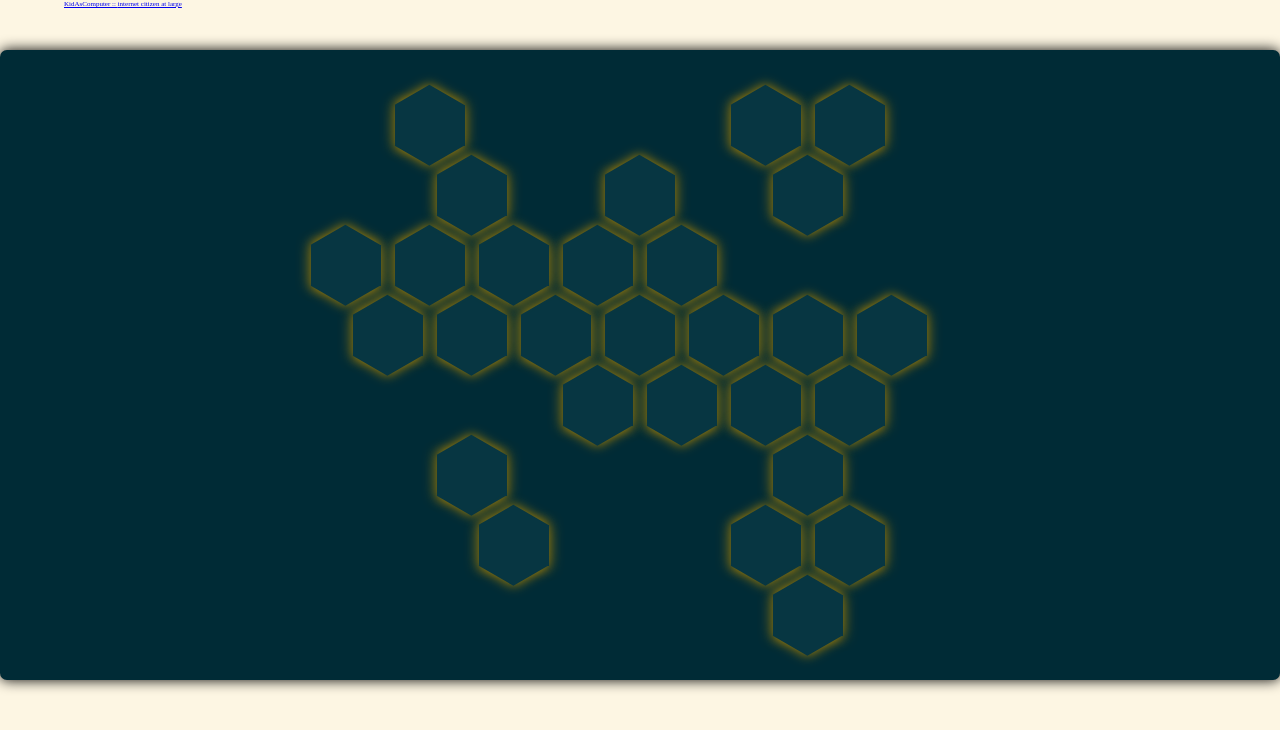
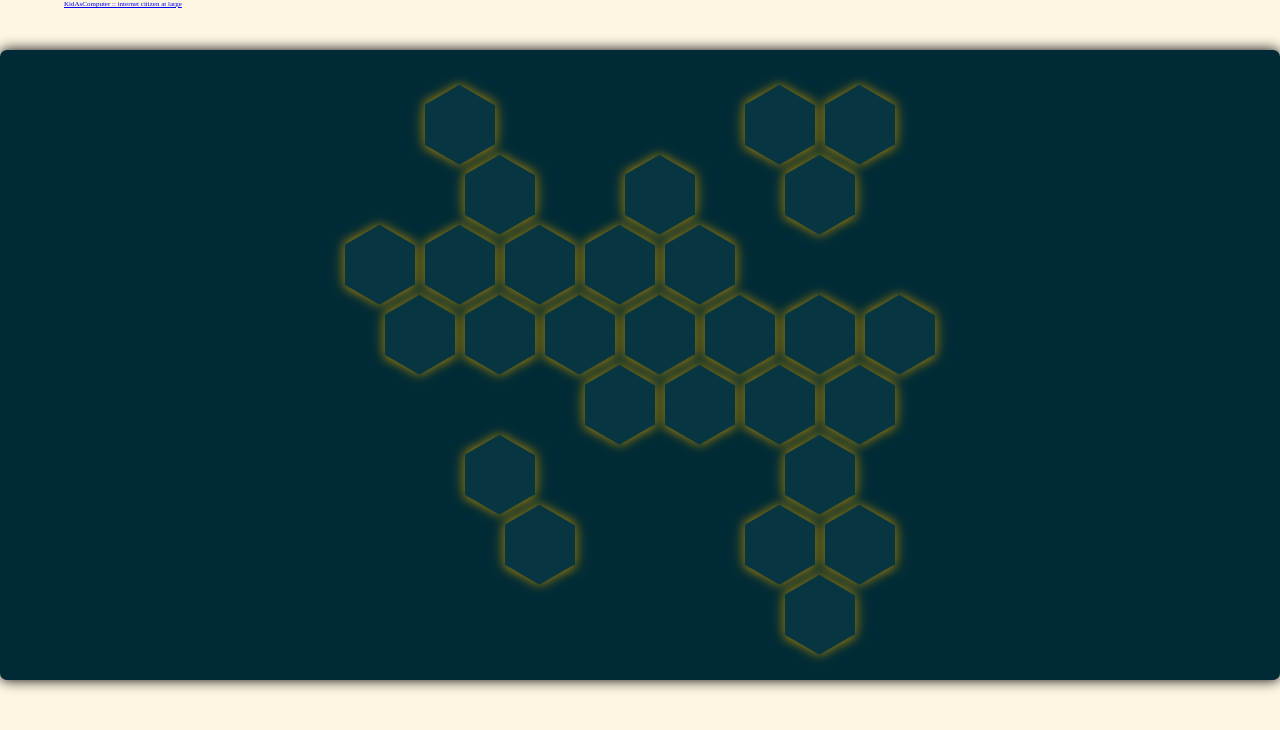
Before and after one commit to BadSensorData/hugh, a plain HTML site: page index.html in a window 1280 px wide. Drawn offline with Linux system fonts and the light colour scheme.

Commit message:
Fancy sass stuff.

```diff
--- a/index.html
+++ b/index.html
@@ -20,34 +20,34 @@
 
     <div class="main-wrapper">
       <div class="hex-container">
-        <div class="hexagon" id="hex-01"><span></span></div>
-        <div class="hexagon" id="hex-02"><span></span></div>
-        <div class="hexagon" id="hex-03"><span></span></div>
-        <div class="hexagon" id="hex-04"><span></span></div>
-        <div class="hexagon" id="hex-05"><span></span></div>
-        <div class="hexagon" id="hex-06"><span></span></div>
-        <div class="hexagon" id="hex-07"><span></span></div>
-        <div class="hexagon" id="hex-08"><span></span></div>
-        <div class="hexagon" id="hex-09"><span></span></div>
-        <div class="hexagon" id="hex-10"><span></span></div>
-        <div class="hexagon" id="hex-11"><span></span></div>
-        <div class="hexagon" id="hex-12"><span></span></div>
-        <div class="hexagon" id="hex-13"><span></span></div>
-        <div class="hexagon" id="hex-14"><span></span></div>
-        <div class="hexagon" id="hex-15"><span></span></div>
-        <div class="hexagon" id="hex-16"><span></span></div>
-        <div class="hexagon" id="hex-17"><span></span></div>
-        <div class="hexagon" id="hex-18"><span></span></div>
-        <div class="hexagon" id="hex-19"><span></span></div>
-        <div class="hexagon" id="hex-20"><span></span></div>
-        <div class="hexagon" id="hex-21"><span></span></div>
-        <div class="hexagon" id="hex-22"><span></span></div>
-        <div class="hexagon" id="hex-23"><span></span></div>
-        <div class="hexagon" id="hex-24"><span></span></div>
-        <div class="hexagon" id="hex-25"><span></span></div>
-        <div class="hexagon" id="hex-26"><span></span></div>
-        <div class="hexagon" id="hex-27"><span></span></div>
-        <div class="hexagon" id="hex-28"><span></span></div>
+        <div class="hexagon row-4 column-8"><span></span></div>
+        <div class="hexagon row-4 column-6"><span></span></div>
+        <div class="hexagon row-4 column-10"><span></span></div>
+        <div class="hexagon row-4 column-4"><span></span></div>
+        <div class="hexagon row-4 column-12"><span></span></div>
+        <div class="hexagon row-4 column-2"><span></span></div>
+        <div class="hexagon row-4 column-14"><span></span></div>
+        <div class="hexagon row-5 column-7"><span></span></div>
+        <div class="hexagon row-5 column-9"><span></span></div>
+        <div class="hexagon row-5 column-11"><span></span></div>
+        <div class="hexagon row-5 column-13"><span></span></div>
+        <div class="hexagon row-3 column-7"><span></span></div>
+        <div class="hexagon row-3 column-9"><span></span></div>
+        <div class="hexagon row-3 column-5"><span></span></div>
+        <div class="hexagon row-3 column-3"><span></span></div>
+        <div class="hexagon row-3 column-1"><span></span></div>
+        <div class="hexagon row-6 column-4"><span></span></div>
+        <div class="hexagon row-6 column-12"><span></span></div>
+        <div class="hexagon row-2 column-8"><span></span></div>
+        <div class="hexagon row-2 column-4"><span></span></div>
+        <div class="hexagon row-2 column-12"><span></span></div>
+        <div class="hexagon row-7 column-5"><span></span></div>
+        <div class="hexagon row-7 column-11"><span></span></div>
+        <div class="hexagon row-7 column-13"><span></span></div>
+        <div class="hexagon row-1 column-11"><span></span></div>
+        <div class="hexagon row-1 column-3"><span></span></div>
+        <div class="hexagon row-1 column-13"><span></span></div>
+        <div class="hexagon row-8 column-12"><span></span></div>
       </div> <!-- end hex-container -->
     </div> <!-- end main-wrapper -->
 
--- a/sass/_partials/hexagon.scss
+++ b/sass/_partials/hexagon.scss
@@ -1,9 +1,9 @@
 .hexagon {
   position: relative;
-  width: 10em;
-  height: 5.774em;
+  width: 70px;
+  height: 40px;
   background-color: $base02;
-  margin: 2.887em 0;
+  margin: 20px 0;
   box-shadow: 0 0 2em rgba(181,137,0,1);
 }
 
@@ -34,10 +34,10 @@
 .hexagon span {
   display: block;
   position: absolute;
-  top:0em;
+  top: 0em;
   left: 0;
-  width:10em;
-  height:5.77350em;
+  width: 10em;
+  height: 5.77350em;
   z-index: 2;
   background: inherit;
 }
--- a/sass/_partials/main.scss
+++ b/sass/_partials/main.scss
@@ -1,4 +1,13 @@
-body{
+/* Variables */
+
+$rows: 8;
+$columns: 14;
+$hex-width: 70px;
+$margin-width: 5px;
+$column-width: ($hex-width + ($margin-width * 2)) / 2;
+
+
+body {
   margin: 0;
   background-color: $base3;
   font-size:7px;
@@ -7,10 +16,8 @@ body{
 .main-wrapper{
   background-color: $base03;
   width: 100%;
-  position: static;
   border-radius: 1em;
   box-shadow: 0 0 2em rgba(0,0,0,1);
-
 }
 
 .hex-container{
@@ -18,54 +25,21 @@ body{
   width: 10em;
   height: 90em;
   margin: 0 auto;
+  width: ($columns * $column-width) + $column-width;
 
+  .hexagon {
+    position: absolute;
+  }
 }
 
-//hexagon rows//
-#hex-01, #hex-02, #hex-03, #hex-04, #hex-05, #hex-06, #hex-07{
-  position: absolute;
-  top: 35em;
-}
-#hex-08, #hex-09, #hex-10, #hex-11{
-  position: absolute;
-  top: 45em;
-}
-#hex-12, #hex-13, #hex-14, #hex-15, #hex-16 {
-  position: absolute;
-  top: 25em;
-}
-#hex-17, #hex-18{
-  position: absolute;
-  top: 55em;
-}
-#hex-19, #hex-20, #hex-21{
-  position: absolute;
-  top: 15em;
-}
-#hex-22, #hex-23, #hex-24{
-  position: absolute;
-  top: 65em;
-}
-#hex-25, #hex-26, #hex-27{
-  position: absolute;
-  top: 5em;
-}
-#hex-28{
-  position: absolute;
-  top: 75em;
+@for $i from 1 through $rows {
+  .row-#{$i} {
+    top: 5 + (($i - 1) *10) + em;
+  }
 }
 
-//hexagon columns//
-#hex-16 {right: 42em;}
-#hex-06 {right: 36em;}
-#hex-15, #hex-26 {right: 30em;}
-#hex-04, #hex-17, #hex-20 {right: 24em;}
-#hex-14, #hex-22 {right: 18em;}
-#hex-02 {right: 12em;}
-#hex-08, #hex-12 {right: 6em;}
-#hex-09, #hex-13 {left: 6em;}
-#hex-03 {left: 12em;}
-#hex-10, #hex-23, #hex-25 {left: 18em;}
-#hex-05, #hex-18, #hex-21, #hex-28 {left: 24em;}
-#hex-11, #hex-24, #hex-27 {left: 30em;}
-#hex-07 {left: 36em;}
+@for $i from 1 through $columns {
+  .column-#{$i} {
+    left: ($i - 1) * $column-width + $margin-width
+  }
+}
```
Also changed, not shown: css/style.css.
